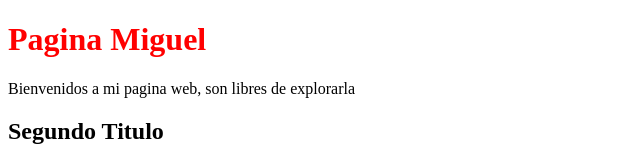
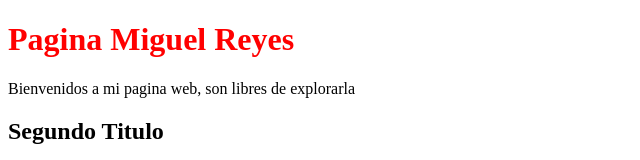
Before and after one commit to MR-Solutions/practica_1, a plain HTML site: page index.html in a window 1280 px wide. Shown: the top 160 px of the page, without its empty margins (0-640 px from the left). Drawn offline with Linux system fonts and the light colour scheme.

Commit message:
Se agreo Reyes a titulo h1

```diff
--- a/index.html
+++ b/index.html
@@ -7,7 +7,7 @@
     <link rel="stylesheet" href="Styles/styles.css">
 </head>
 <body>
-    <h1>Pagina Miguel</h1>
+    <h1>Pagina Miguel Reyes</h1>
     <p>Bienvenidos a mi pagina web, son libres de explorarla</p>
     <h2>Segundo Titulo</h2>
     <h3>3er Titulo</h3>
```
